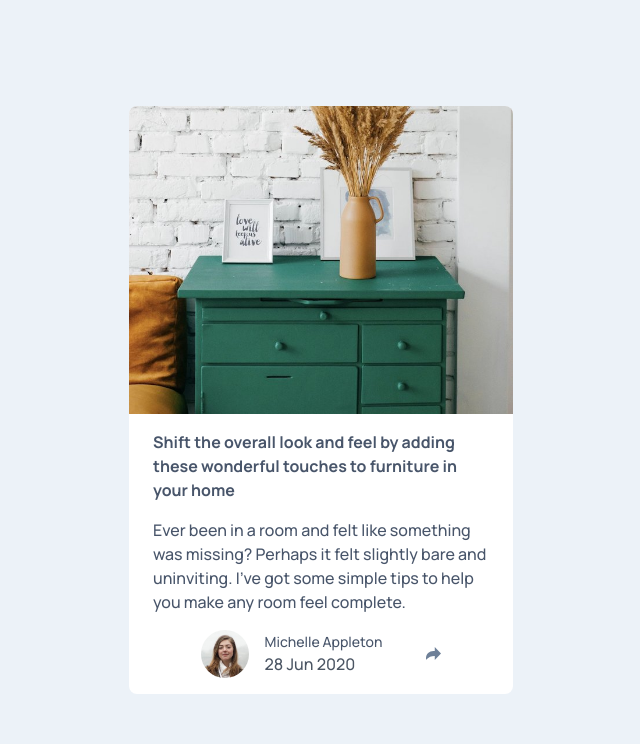
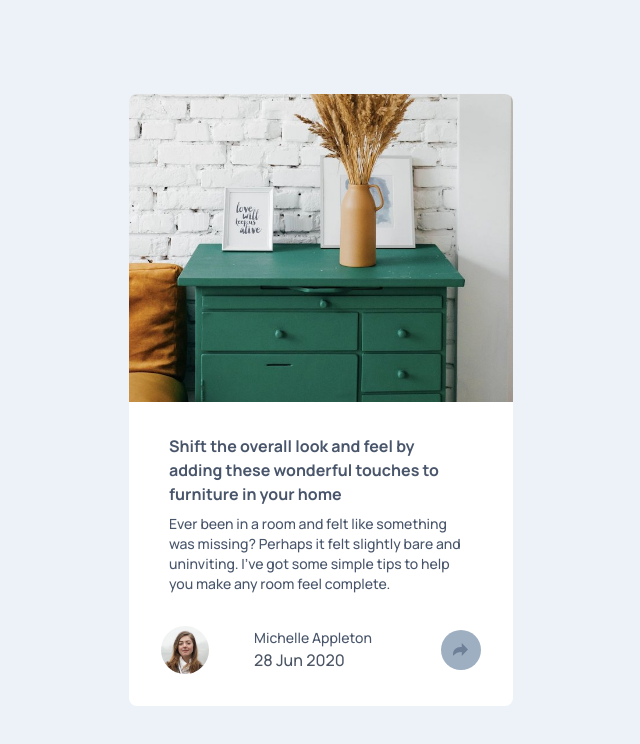
Before and after one commit to Jlovellealfeche/article-component, a plain HTML site: page index.html in a window 1280 px wide. Shown: the whole page, without its empty margins (319-959 px from the left). Drawn offline with nearby package versions, Linux system fonts and the light colour scheme.

Commit message:
updated index.html
Added button and made adjustment to style to fit the mock

```diff
--- a/index.html
+++ b/index.html
@@ -19,17 +19,19 @@
       <img src="images/drawers.jpg" alt="Green drawer with 2 frames and nice deco" class="h-49 w-full object-cover top-0 rounded-t-lg">
 
       <div class="px-6 text-left">
-        <h1 class=" title mt-4  font-bold ">Shift the overall look and feel by adding these wonderful touches to furniture in your home</h1>
+        <h1 class=" title mt-8 mb-2 pl-4 pr-6  font-bold ">Shift the overall look and feel by adding these wonderful touches to furniture in your home</h1>
 
-        <p class="mt-4">Ever been in a room and felt like something was missing? Perhaps it felt slightly bare and uninviting. I’ve got some simple tips to help you make any room feel complete.</p>
+        <p class="my-2 px-4 text-left text-sm ">Ever been in a room and felt like something was missing? Perhaps it felt slightly bare and uninviting. I’ve got some simple tips to help you make any room feel complete.</p>
       </div>
-      <div class="flex justify-center items-center m-4  gap-3">
-        <img src="images/avatar-michelle.jpg" alt="A picture of Michelle Appleton" class="w-12 h-12 rounded-full mr-1">
-        <div class=" flex-initial text-left">
+      <div class="flex justify-between items-center my-8 px-8  gap-2">
+        <img src="images/avatar-michelle.jpg" alt="A picture of Michelle Appleton" class="w-12 h-12 rounded-full">
+        <div class=" flex-initial text-left mr-6">
           <h3 class="text-sm font-medium">Michelle Appleton</h3>
           <span class="text-gray-600  ">28 Jun 2020</span>
         </div>
-        <button><img src="images/icon-share.svg" class="ml-8" alt="Arrow button SVG for sharing"></button>
+        <button class="btn bg-[#9eafc2] w-10 h-10 rounded-full"><img src="images/icon-share.svg" class="ml-3" alt="Arrow button SVG for sharing">
+          <a src=""></a>
+        </button>
       </div>
     </div>
   </div>
```
Also changed, not shown: index.css (+5 -5 lines).
